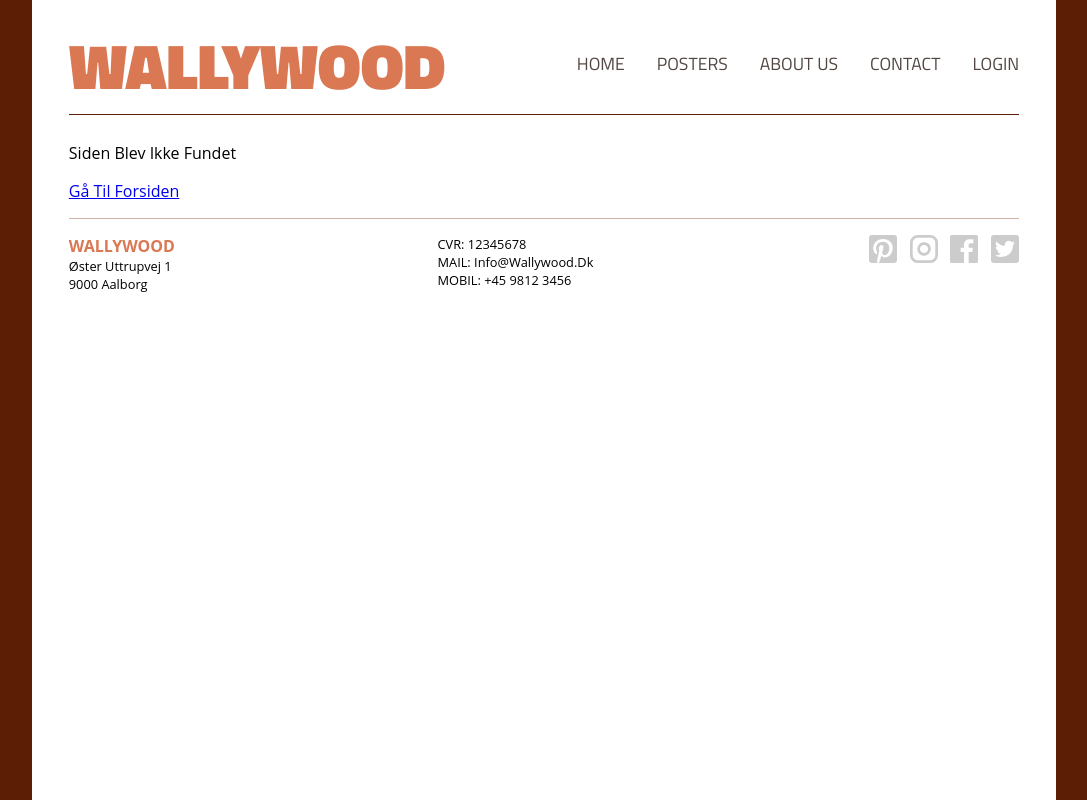
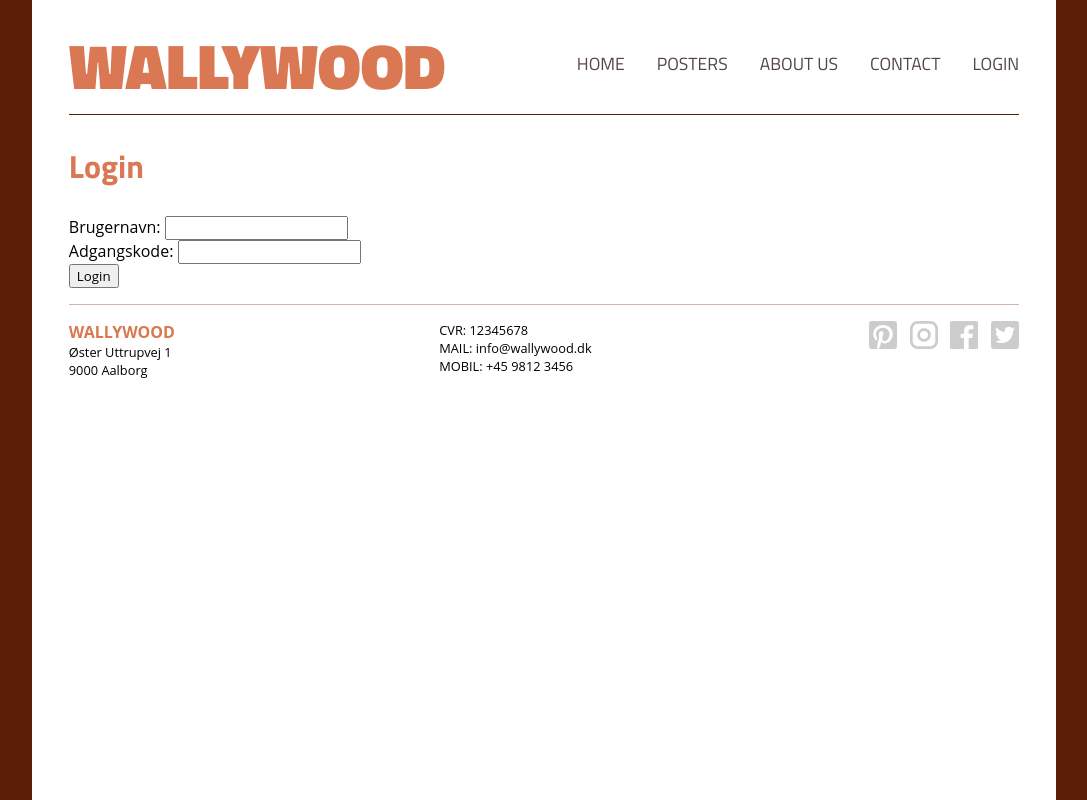
Before and after one commit to katrinedelrosario/wallywood, a React (Create React App) app: page /login in a window 1280 px wide. Shown: the whole page, without its empty margins (96-1183 px from the left). Built offline with nearby package versions, Linux system fonts and the light colour scheme; no server answers.

Commit message:
started login site

```diff
--- a/src/components/app/approuter/approuter.jsx
+++ b/src/components/app/approuter/approuter.jsx
@@ -3,6 +3,7 @@ import { PosterDetails, PosterList, Posters } from '../../../pages/posters/poste
 import Home from '../../../pages/home/home'
 import About from '../../../pages/about/about';
 import NotFound from '../../../pages/notfound/notfound';
+import Login from '../../../pages/login/login';
 
 const AppRouter = () => {
 	return (
@@ -13,6 +14,7 @@ const AppRouter = () => {
 				<Route path=":slug/:poster" element={<PosterDetails />} />
 			</Route>
 			<Route path="/about" element={<About />} />
+			<Route path="/login" element={<Login />} />
             <Route path="*" element={<NotFound />} />
 		</Routes>
 	);
--- a/src/components/styled/container.style.js
+++ b/src/components/styled/container.style.js
@@ -7,10 +7,19 @@ export const ContainerStyle = styled.section `
 	min-height: 100vh;
 	max-width: ${props => props.maxwidth}px;
 	padding: 1rem 2.3rem;
-	p {
-		::first-letter {
+	div {
+		p {
+			a {
+				text-decoration: none;
+
+			}
+			::first-letter {
                 text-transform: capitalize;
             }
+		}
 	}
+	::first-letter {
+                text-transform: capitalize;
+            }
 
 `
--- a/src/components/styled/global.style.js
+++ b/src/components/styled/global.style.js
@@ -9,7 +9,6 @@ const GlobalStyle = createGlobalStyle`
 body {
     background-color: ${props => props.theme.colors.primary};
     ${Reset};
-    text-transform: capitalize;
 
 }
 h1 {
@@ -17,6 +16,10 @@ h1 {
     font-family: ${props => props.theme.fonts[0]};
     font-size: 2rem;
 
+
 }
+::first-letter {
+                text-transform: capitalize;
+            }
 `
 export { GlobalStyle }
--- a/src/pages/login/login.jsx
+++ b/src/pages/login/login.jsx
@@ -2,13 +2,30 @@ import { ContentWrapper } from "../../components/app/contentwrapper/contentwrapp
 
 
 const Login = () => {
-    return (
-      <ContentWrapper
+  const submitHandle = async e => {
+    console.log(e.target.form);
+  }
+
+
+  return (
+    <ContentWrapper
       title='login'
-      description='description'
-      >
-      </ContentWrapper>
-    )
+      description='description'>
+      <form method="POST">
+        <div>
+          <label htmlFor="username">brugernavn: </label>
+          <input type="text" name="username" />
+        </div>
+        <div>
+          <label htmlFor="password">adgangskode: </label>
+          <input type="password" name="password" />
+        </div>
+        <div>
+          <button type="button" onClick={e => submitHandle()}>login</button>
+        </div>
+      </form>
+    </ContentWrapper>
+  )
 }
 
 export default Login
```
